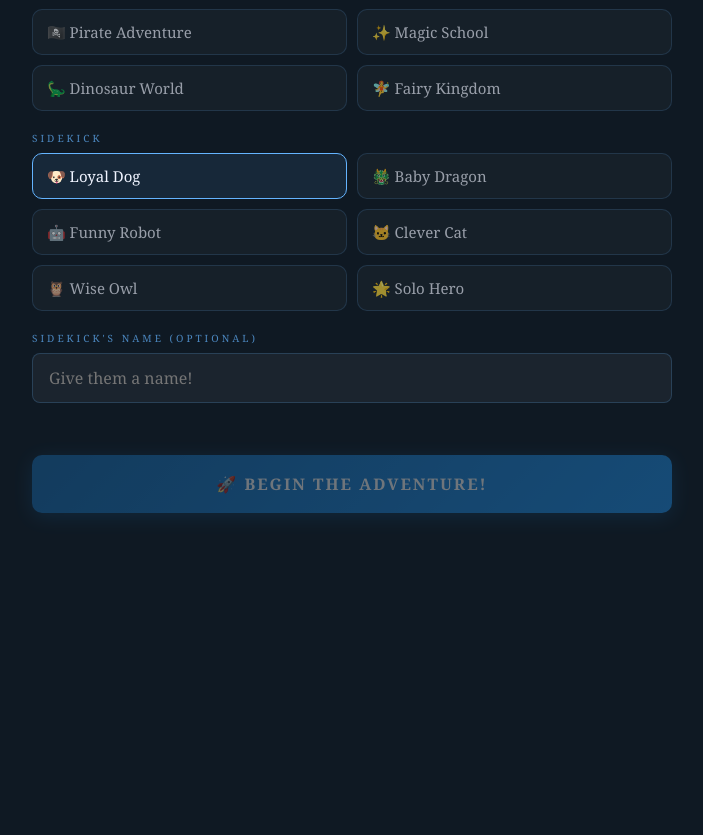
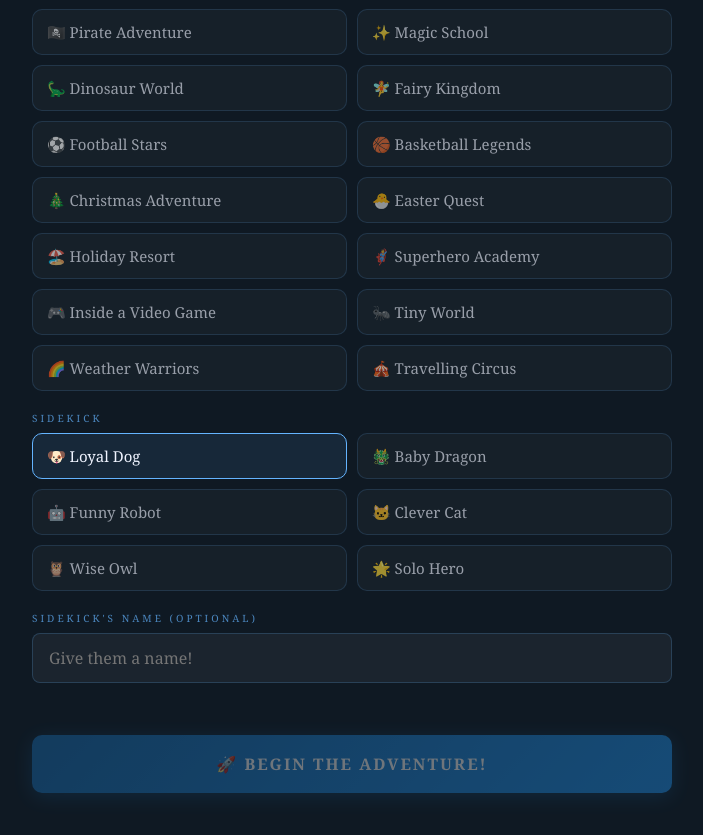
Before and after one commit to klaw20/story-ours, a React (Vite) app: page / in a window 1280 px wide. Shown: the part 922-1757 px from the top of the page, without its empty margins (288-991 px from the left). Before the commit the page ends 1535 px from the top, so only its background shows below. Built offline with nearby package versions, Linux system fonts and the light colour scheme.

Commit message:
Update App.jsx

```diff
--- a/src/App.jsx
+++ b/src/App.jsx
@@ -7,16 +7,25 @@ const AGE_GROUPS = [
 ];
 
 const THEMES = [
-  { id: "space",    label: "🚀 Outer Space",      desc: "Stars, planets, alien friends" },
-  { id: "dragons",  label: "🐉 Dragons & Magic",   desc: "Spells, castles, mythical creatures" },
-  { id: "ocean",    label: "🌊 Ocean Deep",        desc: "Mermaids, sea monsters, treasure" },
-  { id: "jungle",   label: "🌿 Jungle Quest",      desc: "Hidden temples, exotic animals" },
-  { id: "pirates",  label: "🏴‍☠️ Pirate Adventure",  desc: "Ships, islands, buried treasure" },
-  { id: "school",   label: "✨ Magic School",      desc: "Powers, friendships, secret lessons" },
-  { id: "dino",     label: "🦕 Dinosaur World",    desc: "Time travel, prehistoric beasts" },
-  { id: "fairy",    label: "🧚 Fairy Kingdom",     desc: "Tiny worlds, big hearts, enchantment" },
+  { id: "space",      label: "🚀 Outer Space",        desc: "Stars, planets, alien friends" },
+  { id: "dragons",    label: "🐉 Dragons & Magic",     desc: "Spells, castles, mythical creatures" },
+  { id: "ocean",      label: "🌊 Ocean Deep",          desc: "Mermaids, sea monsters, treasure" },
+  { id: "jungle",     label: "🌿 Jungle Quest",        desc: "Hidden temples, exotic animals" },
+  { id: "pirates",    label: "🏴‍☠️ Pirate Adventure",    desc: "Ships, islands, buried treasure" },
+  { id: "school",     label: "✨ Magic School",        desc: "Powers, friendships, secret lessons" },
+  { id: "dino",       label: "🦕 Dinosaur World",      desc: "Time travel, prehistoric beasts" },
+  { id: "fairy",      label: "🧚 Fairy Kingdom",       desc: "Tiny worlds, big hearts, enchantment" },
+  { id: "football",   label: "⚽ Football Stars",      desc: "Last minute goals, legendary matches" },
+  { id: "basketball", label: "🏀 Basketball Legends",  desc: "Big courts, bigger dreams" },
+  { id: "xmas",       label: "🎄 Christmas Adventure", desc: "Snow, elves, and something gone wrong" },
+  { id: "easter",     label: "🐣 Easter Quest",        desc: "Hidden eggs, mischievous bunnies" },
+  { id: "holiday",    label: "🏖️ Holiday Resort",      desc: "Sun, sand, and very strange guests" },
+  { id: "superhero",  label: "🦸 Superhero Academy",   desc: "New powers, zero idea how to use them" },
+  { id: "videogame",  label: "🎮 Inside a Video Game", desc: "Extra lives, final bosses, glitches" },
+  { id: "tiny",       label: "🐜 Tiny World",          desc: "Shrunk to ant size — everything is huge" },
+  { id: "weather",    label: "🌈 Weather Warriors",    desc: "Control the weather, save the day" },
+  { id: "circus",     label: "🎪 Travelling Circus",   desc: "Acrobats, mysteries, a missing lion" },
 ];
-
 const SIDEKICKS = [
   { id: "dog",    label: "🐶 Loyal Dog" },
   { id: "dragon", label: "🐲 Baby Dragon" },
```
